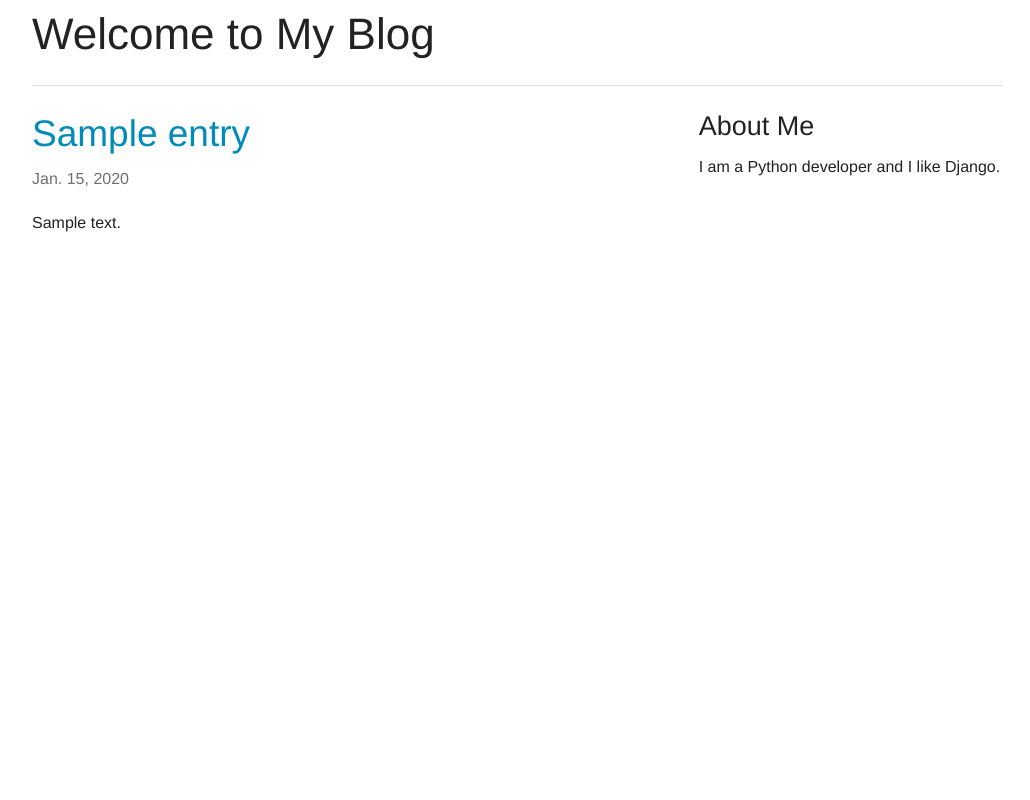
After one commit to Armin-Smailzade/testdriven, a Django app: page /1/ in a window 1280 px wide. The commit adds this page. Shown: the whole page, without its empty margins (123-1153 px from the left). Run offline with Django 3.2, Linux system fonts and the light colour scheme; tables that the repository leaves empty hold one stand-in row (values such as "Sample post").

Commit message:
Adding absolute urls

```diff
--- a/blog/models.py
+++ b/blog/models.py
@@ -1,4 +1,5 @@
 from django.db import models
+from django.core.urlresolvers import reverse
 
 
 class Entry(models.Model):
@@ -13,3 +14,6 @@ class Entry(models.Model):
 
     class Meta:
     	verbose_name_plural = "entries"
+
+    def get_absolute_url(self):
+    	return reverse('entry_detail', kwargs={'pk' : self.pk})
--- /dev/null
+++ b/blog/urls.py
@@ -0,0 +1,7 @@
+from django.conf.urls import url
+
+from . import views
+
+urlpatterns = [
+    url(r'^(?P<pk>\d+)/$', views.EntryDetail.as_view(), name='entry_detail'),
+]
--- a/blog/views.py
+++ b/blog/views.py
@@ -1 +1,6 @@
-from django.shortcuts import render
+from django.views.generic import DetailView
+from .models import Entry
+
+
+class EntryDetail(DetailView):
+    model = Entry
--- /dev/null
+++ b/templates/_entry.html
@@ -0,0 +1,13 @@
+<article>
+
+    <h2><a href="{{ entry.get_absolute_url }}">{{ entry.title }}</a></h2>
+
+    <p class="subheader">
+        <time>{{ entry.modified_at|date }}</time>
+    </p>
+
+    <p></p>
+
+    {{ entry.body|linebreaks }}
+
+</article>
--- /dev/null
+++ b/templates/base.html
@@ -0,0 +1,30 @@
+{% load staticfiles %}
+<!DOCTYPE html>
+<html>
+<head>
+    <title>My Blog</title>
+    <link rel="stylesheet" href="{% static "css/foundation.css" %}">
+</head>
+<body>
+    <section class="row">
+        <header class="large-12 columns">
+            <h1>Welcome to My Blog</h1>
+            <hr>
+        </header>
+    </section>
+
+    <section class="row">
+
+        <div class="large-8 columns">
+            {% block content %}{% endblock %}
+        </div>
+
+        <div class="large-4 columns">
+            <h3>About Me</h3>
+            <p>I am a Python developer and I like Django.</p>
+        </div>
+
+    </section>
+
+</body>
+</html>
--- /dev/null
+++ b/templates/blog/entry_detail.html
@@ -0,0 +1,5 @@
+{% extends "base.html" %}
+
+{% block content %}
+    {% include "_entry.html" with entry=entry only %}
+{% endblock %}
--- a/templates/index.html
+++ b/templates/index.html
@@ -1,5 +1,9 @@
 {% extends "base.html" %}
 
 {% block content %}
-Page body goes here.
+    {% for entry in entry_list %}
+        {% include "_entry.html" with entry=entry only %}
+    {% empty %}
+        <p>No blog entries yet.</p>
+    {% endfor %}
 {% endblock content %}
--- a/testdriven/urls.py
+++ b/testdriven/urls.py
@@ -17,8 +17,10 @@ from django.conf.urls import url, include
 from django.contrib import admin
 
 from . import views
+import blog.urls
 
 urlpatterns = [
 	url(r'^$', views.HomeView.as_view(), name='home'),
+	url(r'^', include(blog.urls)),
     url(r'^admin/', admin.site.urls),
 ]
--- a/testdriven/views.py
+++ b/testdriven/views.py
@@ -1,5 +1,11 @@
 from django.views.generic.base import TemplateView
+from django.views.generic import ListView
+
+from blog.models import Entry
+
 
 class HomeView(TemplateView):
 
 	template_name = 'index.html'
+
+	queryset = Entry.objects.order_by('-created_at')
```
Also changed, not shown: blog/tests.py (+50 -0 lines).
